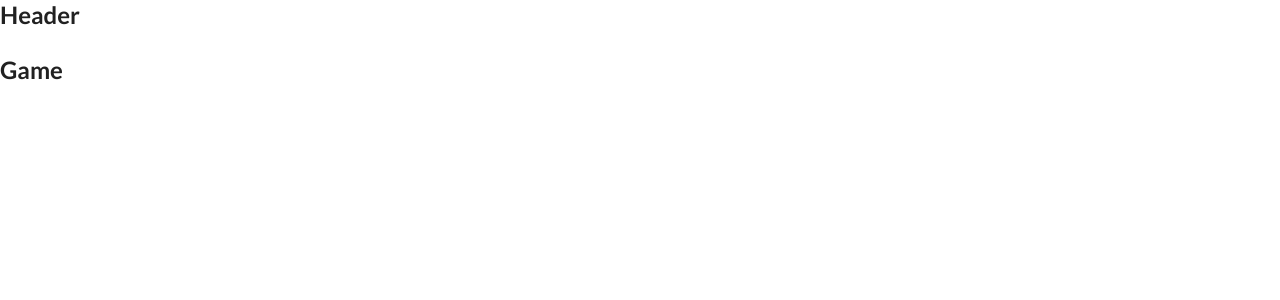
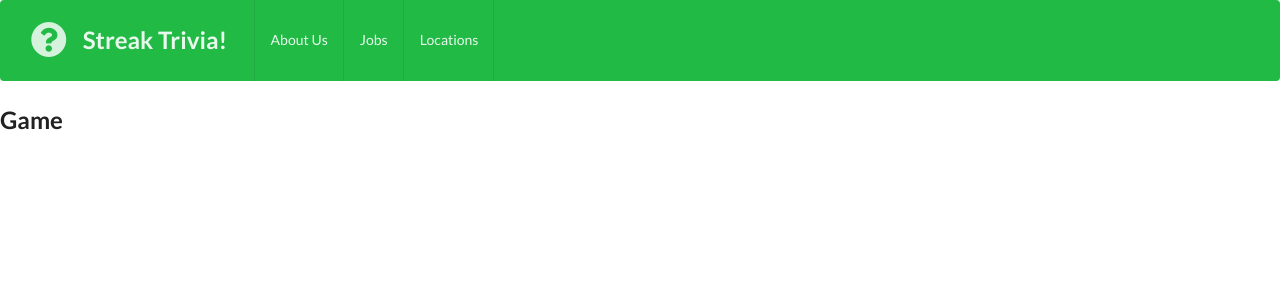
Before and after one commit to pcherian10/streaktrivia, a React (Create React App) app: page /game in a window 1280 px wide. Shown: the top 300 px of the page. Built offline with nearby package versions, Linux system fonts and the light colour scheme.

Commit message:
set up header

```diff
--- a/src/components/App.js
+++ b/src/components/App.js
@@ -1,8 +1,8 @@
 import React from 'react'
 import { BrowserRouter, Route } from 'react-router-dom'
+import Header from './Header'
 
 
-const Header = () => <h2>Header</h2>
 const Landing = () => <h2>Landing</h2>
 const Dashboard = () => <h2>Dashboard</h2>
 const PlayGame = () => <h2>Game</h2>
--- a/src/components/Header.js
+++ b/src/components/Header.js
@@ -0,0 +1,29 @@
+import React, { Component }  from 'react'
+import { Link } from 'react-router-dom'
+
+class Header extends Component {
+
+
+    render() {
+        return (
+            <div className="ui green inverted menu">
+                <div className="ui header item large">
+                    <i className="question circle icon"></i>
+                    Streak Trivia!
+                </div>
+                <a class="item">
+                    About Us
+                </a>
+                <a class="item">
+                Jobs
+                </a>
+                <a class="item">
+                Locations
+                </a>
+          </div>
+        );
+    }
+
+}
+
+export default Header;
```
Also changed, not shown: src/App.css (added), src/components/Auth/Login.js (added), src/components/Auth/Register.js (added).
